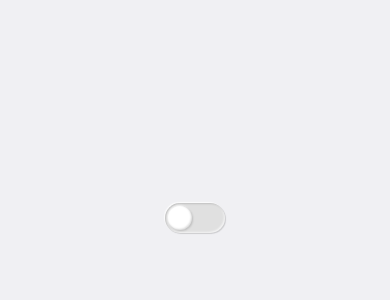
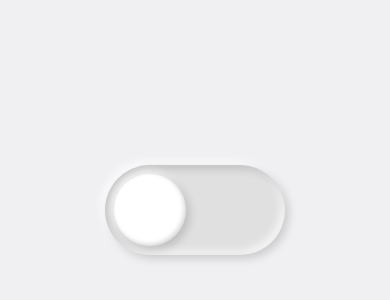
Before and after one commit to marvin3w/utilities, a website: page btn-toggle/index.html in a window 390 px wide. Shown: the part 212-512 px from the top of the page. Drawn offline with Linux system fonts and the light colour scheme.

Commit message:
Button responsive

```diff
--- a/btn-toggle/index.html
+++ b/btn-toggle/index.html
@@ -8,13 +8,14 @@
     <link rel="stylesheet" href="./main.css">
 </head>
 <body>
+  <div class="toggle-container">
     <div class="toggle-wrapper">
       <input type="checkbox" id="toggle" />
       <label for="toggle" class="toggle-label">
         <span class="toggle-ball"></span>
       </label>
     </div>
-
+  </div>
 
   <script src="./main.js"></script>
 </body>
--- a/btn-toggle/main.scss
+++ b/btn-toggle/main.scss
@@ -1,4 +1,3 @@
-/* Variáveis de cores */
 :root {
   --background-color: #f0f0f3;
   --text-color: #333;
@@ -8,7 +7,7 @@
   --shadow-light: rgba(0, 0, 0, 0.15);
 }
 
-*{
+* {
   box-sizing: border-box;
 }
 
@@ -21,40 +20,51 @@ body {
   justify-content: center;
   align-items: center;
   height: 100vh;
+  margin: 0;
+}
+
+.toggle-container {
+  width: 100%;
+  max-width: 300px;
+  aspect-ratio: 2 / 1;
 }
 
 .toggle-wrapper {
   position: relative;
+  width: 100%;
+  height: 100%;
 }
 
 .toggle-label {
-  width: 60px;
-  height: 30px;
-  padding: 3px;
-
+  position: absolute;
+  top: 0;
+  left: 0;
+  width: 100%;
+  height: 100%;
   background: var(--toggle-background);
-  display: block;
-  border-radius: 50px;
-  position: relative;
+  border-radius: 150px;
   cursor: pointer;
-  box-shadow: inset 1px 1px 2px var(--shadow-light),
-              inset -1px -1px 2px var(--shadow-dark),
-              1px 1px 1px var(--shadow-light),
-              -1px -1px 1px var(--shadow-dark);
-  transition: background 0.5s, box-shadow 0.5s;
+  box-shadow:
+    inset 4px 4px 8px var(--shadow-light),
+    inset -4px -4px 8px var(--shadow-dark),
+    4px 4px 8px var(--shadow-light),
+    -4px -4px 8px var(--shadow-dark);
+  transition: all 0.5s ease;
 }
 
 .toggle-ball {
-  width: 24px;
-  height: 24px;
+  position: absolute;
+  top: 10%;
+  left: 5%;
+  width: 40%;
+  height: 80%;
   background: var(--toggle-ball);
   border-radius: 50%;
-  position: absolute;
-  left: 3px;
-  box-shadow: 1px 1px 2px var(--shadow-light),
-              -1px -1px 2px var(--shadow-dark),
-              -1px -1px 2px var(--shadow-light) inset,
-              1px 1px 2px var(--shadow-dark) inset;
+  box-shadow:
+    4px 4px 8px var(--shadow-light),
+    -4px -4px 8px var(--shadow-dark),
+    -2px -2px 4px var(--shadow-light) inset,
+    2px 2px 4px var(--shadow-dark) inset;
   transition: transform 0.5s, background 0.5s, box-shadow 0.5s;
 }
 
@@ -63,7 +73,7 @@ body {
 }
 
 #toggle:checked + .toggle-label .toggle-ball {
-  transform: translateX(30px);
+  transform: translateX(125%);
 }
 
 .dark-mode {
@@ -74,3 +84,33 @@ body {
   --shadow-light: rgba(0, 0, 0, 0.7);
   --shadow-dark: rgba(255, 255, 255, 0.1);
 }
+
+// Media queries atualizadas para ajustar o tamanho do container
+@media (max-width: 1200px) {
+  .toggle-container {
+    max-width: 250px;
+  }
+}
+
+@media (max-width: 992px) {
+  .toggle-container {
+    max-width: 220px;
+  }
+}
+
+@media (max-width: 768px) {
+  .toggle-container {
+    max-width: 200px;
+  }
+}
+
+@media (max-width: 576px) {
+  .toggle-container {
+    max-width: 180px;
+  }
+}
+
+// Regra para contextos menores
+.small-context .toggle-container {
+  max-width: 150px;
+}
```
Also changed, not shown: btn-toggle/main.css. Lines whose indentation alone changed are shown as unchanged.
